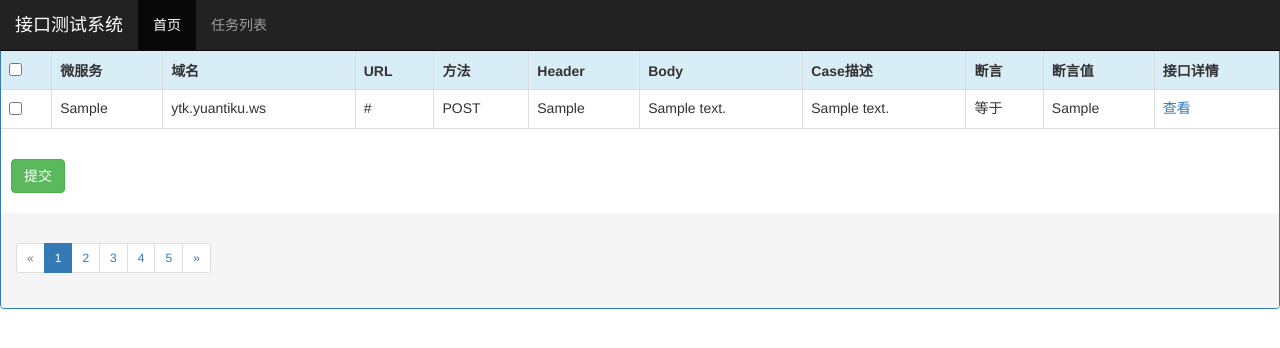
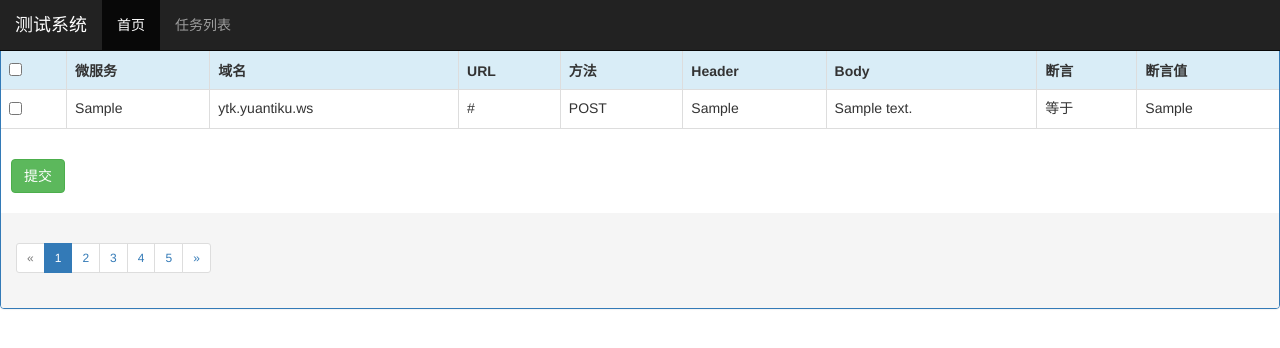
Before and after one commit to icryou/myapi, a Django app: page /index/ in a window 1280 px wide. Shown: the top 348 px of the page. Run offline with Django 3.2, Linux system fonts and the light colour scheme; tables that the repository leaves empty hold one stand-in row (values such as "Sample post"); some libraries are stand-ins or nearby versions.

Commit message:
MOD: update files

```diff
--- a/index/views.py
+++ b/index/views.py
@@ -2,30 +2,10 @@
 from django.shortcuts import render
 from .models import MicroService, CreateTestApi
 from django.core.paginator import Paginator, EmptyPage, PageNotAnInteger
-from django.contrib import messages
+from django.http import HttpResponse
+
 
 # Create your views here.
-
-
-# def test_api_manage(request):
-#         # api列表
-#         api_list = CreateTestApi.objects.all()
-#         return render(request, "index.html", {"api_list": api_list})
-
-# def service_manage(request):
-#     # 微服务列表
-#     service_list = MicroService.objects.all()
-#     paginator = Paginator(service_list, 2)
-#     page = request.GET.get('page')
-#     try:
-#         contacts = paginator.page(page)
-#     except PageNotAnInteger:
-#         # If page is not an integer, deliver first page.
-#         contacts = paginator.page(1)
-#     except EmptyPage:
-#         # If page is out of range (e.g. 9999), deliver last page of results.
-#         contacts = paginator.page(paginator.num_pages)
-#     return render(request, "index.html", {"services": contacts})
 
 
 def test_api_manage(request):
@@ -44,16 +24,6 @@ def test_api_manage(request):
     return render(request, "index.html", {"api_list": contacts})
 
 
-def editor_delete(request):
-    # 删除勾选的接口信息
-    checkList = request.POST.getlist('checkItem')
-    btnVal = request.POST.get('btnDelete')
-    if checkList and btnVal == 'btnDelete':
-        for newId in checkList:
-            CreateTestApi.objects.filter(id=newId).delete()
-            messages.success(request, r"Selected for Editor" + " is deleted.")
-            checkList.remove(newId)
-    elif btnVal == 'btnDelete':
-        messages.error(request, r"Deleted for Editor" + " is not Selected.")
-    else:
-        pass
+def get_table_data(request):
+    # 接收提交的表格数据
+    return HttpResponse(request.GET)
--- a/myapi/urls.py
+++ b/myapi/urls.py
@@ -20,5 +20,6 @@ from index import views
 
 urlpatterns = [
     url(r'^admin/', admin.site.urls),
-    url(r'^index/$', views.test_api_manage)
+    url(r'^index/$', views.test_api_manage),
+    url(r'^get-table-data/$', views.get_table_data)
 ]
--- a/templates/index.html
+++ b/templates/index.html
@@ -6,7 +6,7 @@
     {% bootstrap_css %}
     {% bootstrap_javascript %}
 	<meta charset="UTF-8">
-    <title>接口测试系统</title>
+    <title>测试系统</title>
 </head>
 
 <body role="document">
@@ -14,7 +14,7 @@
     <nav class="navbar navbar-inverse navbar-fixed-top">
       <div class="container-fluid">
         <div class="navbar-header">
-          <a class="navbar-brand" href="/index/">接口测试系统</a>
+          <a class="navbar-brand" href="/index/">测试系统</a>
         </div>
         <div id="navbar_1" class="collapse navbar-collapse">
           <ul class="nav navbar-nav">
@@ -41,10 +41,10 @@
                         <th>方法</th>
                         <th>Header</th>
                         <th>Body</th>
-                        <th>Case描述</th>
+                        <!-- <th>Case描述</th> -->
                         <th>断言</th>
                         <th>断言值</th>
-                        <th>接口详情</th>
+                        <!-- <th>接口详情</th> -->
                     </tr>
                 </thead>
                 <tbody>
@@ -56,58 +56,23 @@
                         <td>{{ api.method }}</td>
                         <td>{{ api.header }}</td>
                         <td>{{ api.body }}</td>
-                        <td>{{ api.description }}</td>
+                        <!-- <td>{{ api.description }}</td> -->
                         <td>{{ api.assertion }}</td>
                         <td>{{ api.value_assertion }}</td>
-                        <td><a href="sign_index/{{ event.id }}" target="{{ event.id }}_black">查看</a></td>
+                        <!-- <td><a href="sign_index/{{ event.id }}" target="{{ event.id }}_black">查看</a></td> -->
                     </tr>
                     {% endfor %}
                 </tbody>
             </table>
             <div class="panel-body">
                 <div class="list-op" id="list_op">
-                    <!--<button type="button" class="btn btn-default btn-sm">-->
-                        <!--<span class="glyphicon glyphicon-plus" aria-hidden="true"></span>新增-->
-                    <!--</button>-->
-                    <!--<button type="button" class="btn btn-default btn-sm">-->
-                        <!--<span class="glyphicon glyphicon-pencil" aria-hidden="true"></span>修改-->
-                    <!--</button>-->
-                    <!--<button type="button" class="btn btn-default btn-sm">-->
-                        <!--<span class="glyphicon glyphicon-remove" aria-hidden="true "></span>删除-->
-                    <!--</button>-->
                 </div>
             </div>
-            <!--<form id="form" class="form-horizontal" action="demo-form.php" method="post">-->
-            <!--&lt;!&ndash;<form action="demo-form.php">&ndash;&gt;-->
-            <!--{% csrf_token %}-->
-            <!--<button style="margin-bottom:20px; margin-left:10px;" class="btn btn-success" type="submit" id="btnSubmit" name="btnSubmit" value="btnSubmit"> 提交 <i class="fa fa-minus"></i>-->
-            <!--</button>-->
-            <!--</form>-->
-            <form action="demo-form.php" >
-            <!--<form action="demo-form.php">-->
+            <form action="/get-table-data" method="get">
             {% csrf_token %}
-            <button style="margin-bottom:20px; margin-left:10px;" class="btn btn-success" type="submit" id="btnSubmit" name="btnSubmit" value="btnSubmit"> 提交
-            </button>
+            <input type="hidden" name="selectedIds" id="selectedIds"/>
+            <input style="margin-bottom:20px; margin-left:10px;" class="btn btn-success" type="submit" onclick="initTableCheckbox()" id="btnSubmit" name="btnSubmit" value="提交">
             </form>
-            <!--<nav style="margin-bottom:20px; margin-left:10px;" aria-label="Page navigation">-->
-              <!--<ul class="pagination">-->
-                <!--<li>-->
-                  <!--<a href="#" aria-label="Previous">-->
-                    <!--<span aria-hidden="true">&laquo;</span>-->
-                  <!--</a>-->
-                <!--</li>-->
-                <!--<li><a href="#">1</a></li>-->
-                <!--<li><a href="#">2</a></li>-->
-                <!--<li><a href="#">3</a></li>-->
-                <!--<li><a href="#">4</a></li>-->
-                <!--<li><a href="#">5</a></li>-->
-                <!--<li>-->
-                  <!--<a href="#" aria-label="Next">-->
-                    <!--<span aria-hidden="true">&raquo;</span>-->
-                  <!--</a>-->
-                <!--</li>-->
-              <!--</ul>-->
-            <!--</nav>-->
             <div class="panel-footer">
                 <nav>
                     <ul class="pagination pagination-sm">
```
